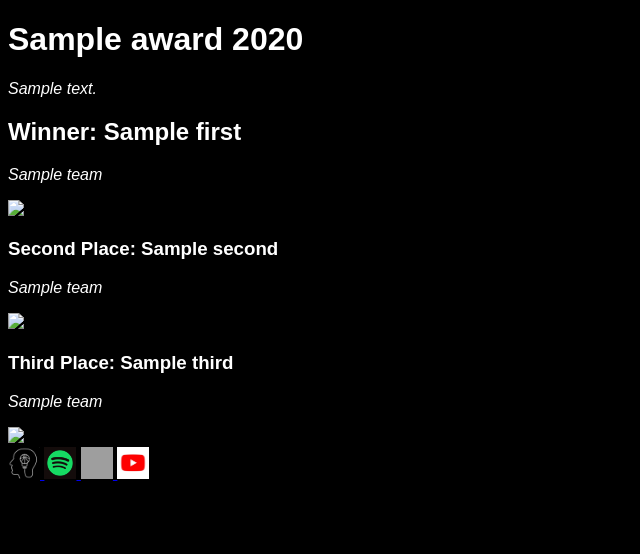
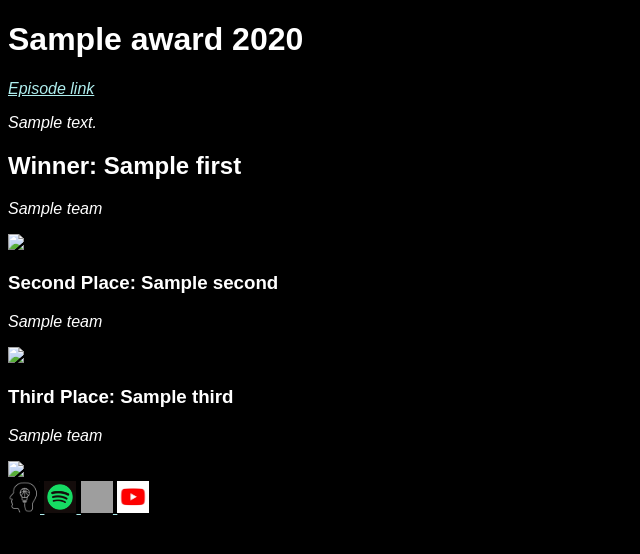
Before and after one commit to ykalisher/thinkies-website, a Flask app: template templates/winners_page.html in a window 1280 px wide. Shown: the top 554 px of the page, without its empty margins (0-640 px from the left). Run offline with Flask 3, Linux system fonts and the light colour scheme; the template is opened without the code that fills it: most values are stand-ins (such as "Sample title", 1, 10 or a date in 2020); grey boxes are pictures that could not be loaded.

Commit message:
Added episode link to winners page

```diff
--- a/app.py
+++ b/app.py
@@ -20,7 +20,17 @@ def winners_page(award, year):
 	winners = data['winners'][award][str(year)]
 	first, second, third = winners['first'], winners['second'], winners['third']
 	description = data['descriptions'][award]
-	return render_template('winners_page.html', award=clean_award_name, year=year, first=first, second=second, third=third, description=description)
+	episode_link = data['winners'][award][str(year)]['link']
+	return render_template(
+		'winners_page.html',
+		award=clean_award_name,
+		year=year,
+		first=first,
+		second=second,
+		third=third,
+		description=description,
+		episode_link=episode_link,
+	)
 
 
 
--- a/static/styles.css
+++ b/static/styles.css
@@ -2,6 +2,9 @@ body {
 	background-color: black;
 	color: white;
 	font-family: Montserrat, sans-serif;
+}
+a {
+	color: paleturquoise;
 }
 .applogo {
 	width: 32px;
--- a/templates/winners_page.html
+++ b/templates/winners_page.html
@@ -2,6 +2,7 @@
 
 {% block content %}
 	<h1>{{ award }} {{ year }}</h1>
+	<a href="{{ episode_link }}" target="_blank"><p><i>Episode link</i></p></a>
 
 
 	<p><i>{{ description }}</i></p>
```
